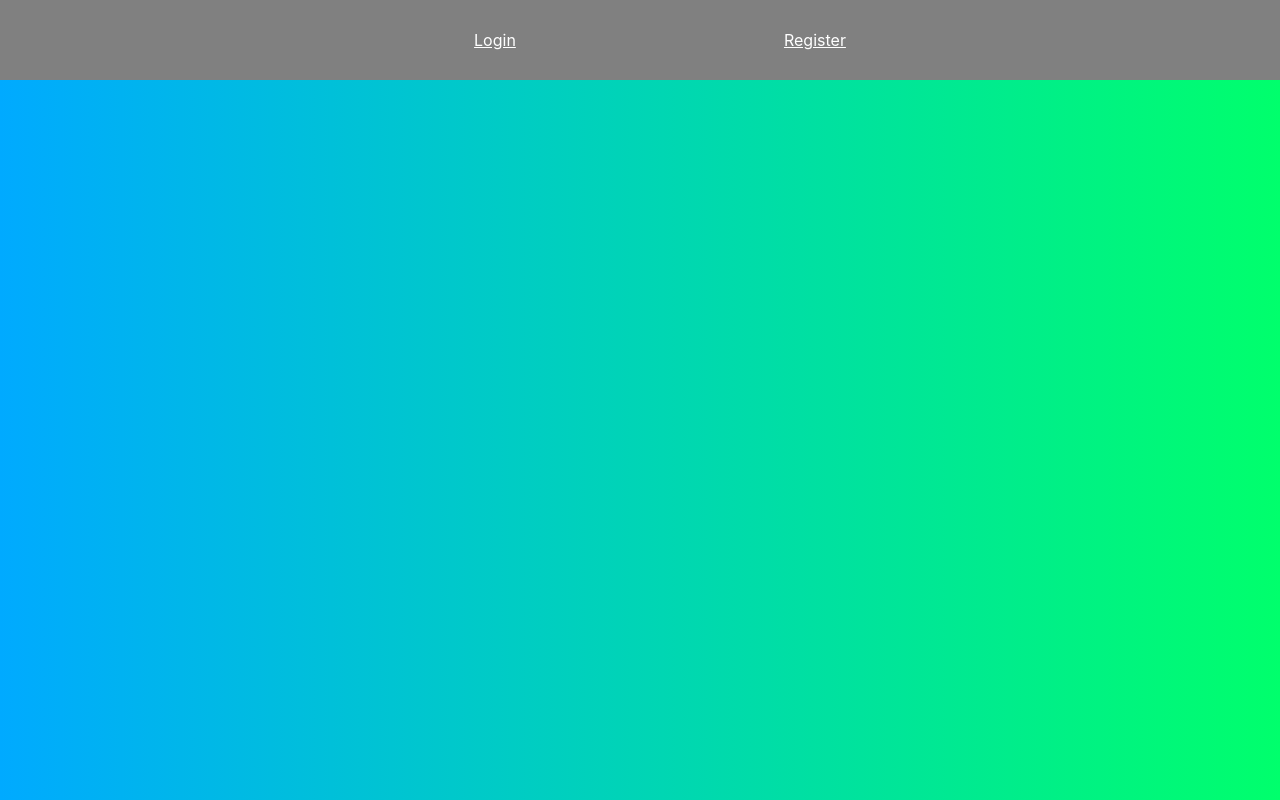
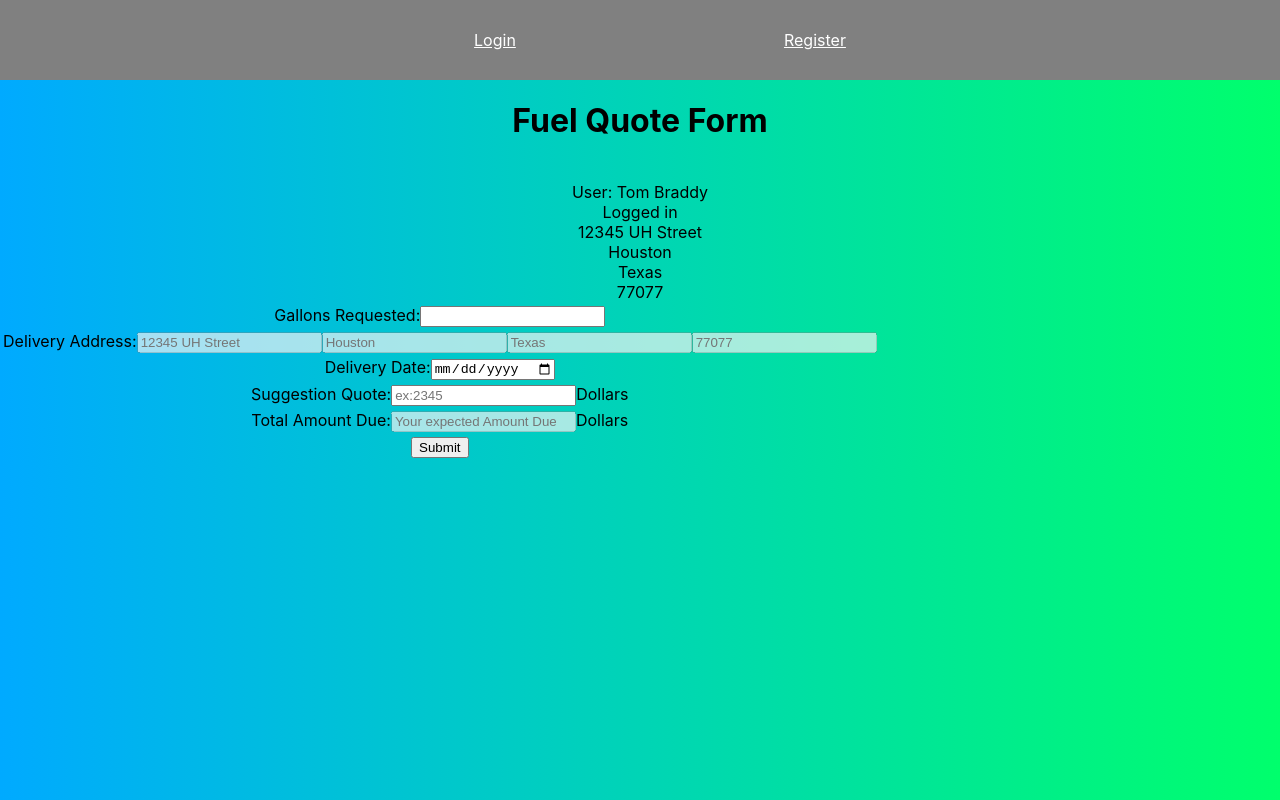
Before and after one commit to uh-spring-21/cosc-4353-project, a React (Create React App) app in the folder client/: page /fuelquote in a window 1280 px wide. Built offline with nearby package versions, Linux system fonts and the light colour scheme.

Commit message:
front end component

```diff
--- a/client/src/App.js
+++ b/client/src/App.js
@@ -4,7 +4,8 @@ import {BrowserRouter as Router, Switch, Route} from 'react-router-dom';
 import Nav from './components/nav';
 import login from './components/login';
 import register from './components/register';
-
+import fuelQuote from './components/fuelQuote';
+import orderHistory from './components/orderHistory';
 function App() {
   return (
   <Router>
@@ -12,10 +13,9 @@ function App() {
 
       <Nav />
         <Route path='/login' component={login}/>
-
         <Route path='/register' component={register}/>
-
-
+        <Route path='/fuelquote' component={fuelQuote}/>
+        <Route path='/orderHistory' component={orderHistory}/>
     </div>
   </Router>
   );
--- /dev/null
+++ b/client/src/components/fuelQuote.jsx
@@ -0,0 +1,119 @@
+import React from 'react'
+
+const fuelQuote = () => {
+    return (
+        <div>
+        <h1> Fuel Quote Form</h1><br />
+
+<div>User: Tom Braddy</div>
+<div>Logged in</div>
+<div>12345 UH Street</div>
+<div>Houston</div>
+<div>Texas</div>
+<div>77077</div>
+
+
+
+
+<table>
+
+    <tr>
+
+        <td>
+
+            <div>
+
+            <label class="required" for="gallons">Gallons Requested:</label>
+            <input type="number" name="gallons" id="gallons" required />
+            </div>
+
+        </td>
+
+    </tr>
+
+    <tr>
+
+        <td>
+
+            <div>
+
+                <label class="required" for="address">Delivery Address:</label>
+            <input disabled type="text" name="street" id="street" placeholder="12345 UH Street" required />
+            <input disabled type="text" name="city" id="city" placeholder="Houston"  required />
+            <input disabled type="text" name="state" id="state" placeholder="Texas"  required />
+            <input disabled type="number" name="zipcode" id="zipcode" placeholder="77077"required />
+        </div>
+
+        </td>
+
+    </tr>
+
+
+    <tr>
+
+        <td>
+
+            <div>
+
+                <label class="required" for="ex_delivery_date">Delivery Date:</label>
+            <input type="date" name="ex_delivery_date" id="ex_delivery_date"  required />
+        </div>
+
+        </td>
+
+    </tr>
+
+
+    <tr>
+
+        <td>
+
+            <div>
+
+                <label class="required" for="sug_quote">Suggestion Quote:</label>
+            <input type="number" name="sug_quote" id="sug_quote" placeholder="ex:2345"  required /><span>Dollars</span>
+        </div>
+
+        </td>
+
+    </tr>
+
+    <tr>
+
+        <td>
+
+            <div>
+
+                <label for="sug_quote">Total Amount Due:</label>
+            <input disabled type="number" name="amount_due" id="amount_due" placeholder="Your expected Amount Due Will Display here"  required /><span>Dollars</span>
+        </div>
+
+        </td>
+
+    </tr>
+
+
+
+    <tr>
+
+        <td>
+
+            <div>
+
+                <button class="button" type="submit" >Submit</button>
+
+            </div>
+
+        </td>
+
+    </tr>
+
+</table>
+
+
+
+        </div>
+    )
+}
+
+export default fuelQuote
--- /dev/null
+++ b/client/src/components/orderHistory.jsx
@@ -0,0 +1,58 @@
+import React from 'react'
+
+const orderHistory = () => {
+    return (
+        <div>
+            <h2>   Order History</h2>
+<table class="styled-table">
+    <thead>
+        <tr>
+        	<th>Order ID</th>
+            <th>Customer Name</th>
+            <th>Gallons Purchased</th>
+            <th>Quote</th>
+            <th>Status</th>
+            <th>Total Amount</th>
+        </tr>
+    </thead>
+    <tbody>
+        <tr>
+            <td>10101</td>
+            <td>Tom Brady</td>
+            <td>600</td>
+            <td>16</td>
+            <td>Delivered</td>
+            <td>9,600</td>
+        </tr>
+                <tr>
+            <td>10102</td>
+            <td>Tom Brady</td>
+            <td>500</td>
+            <td>17</td>
+            <td>Delivered</td>
+            <td>8,500</td>
+        </tr>
+                <tr>
+            <td>10103</td>
+            <td>Tom Brady</td>
+            <td>800</td>
+            <td>15</td>
+            <td>Delivered</td>
+            <td>12,000</td>
+        </tr>
+        <tr class="active-row">
+            <td>10104</td>
+            <td>Tom Brady</td>
+            <td>200</td>
+            <td>20</td>
+            <td>Pending</td>
+            <td>4,000</td>
+        </tr>
+
+    </tbody>
+</table>
+        </div>
+    )
+}
+
+export default orderHistory
```
